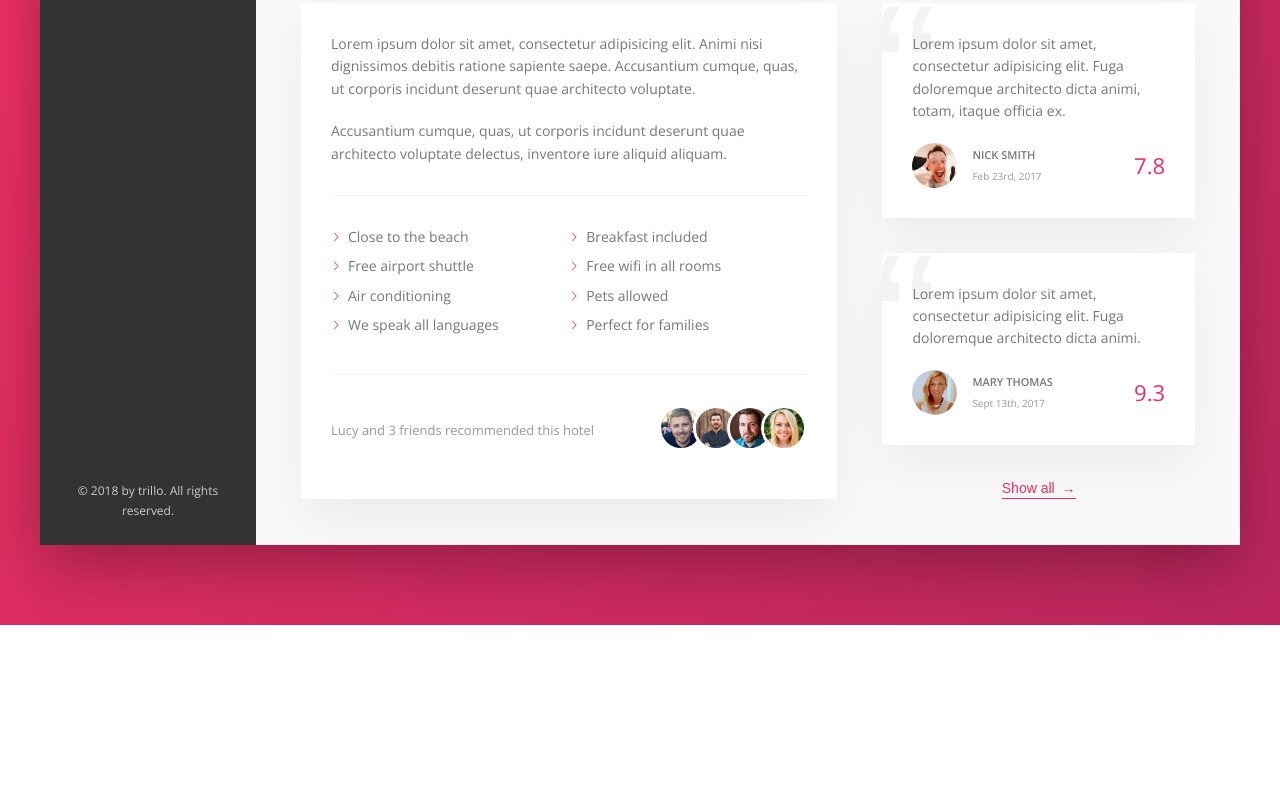
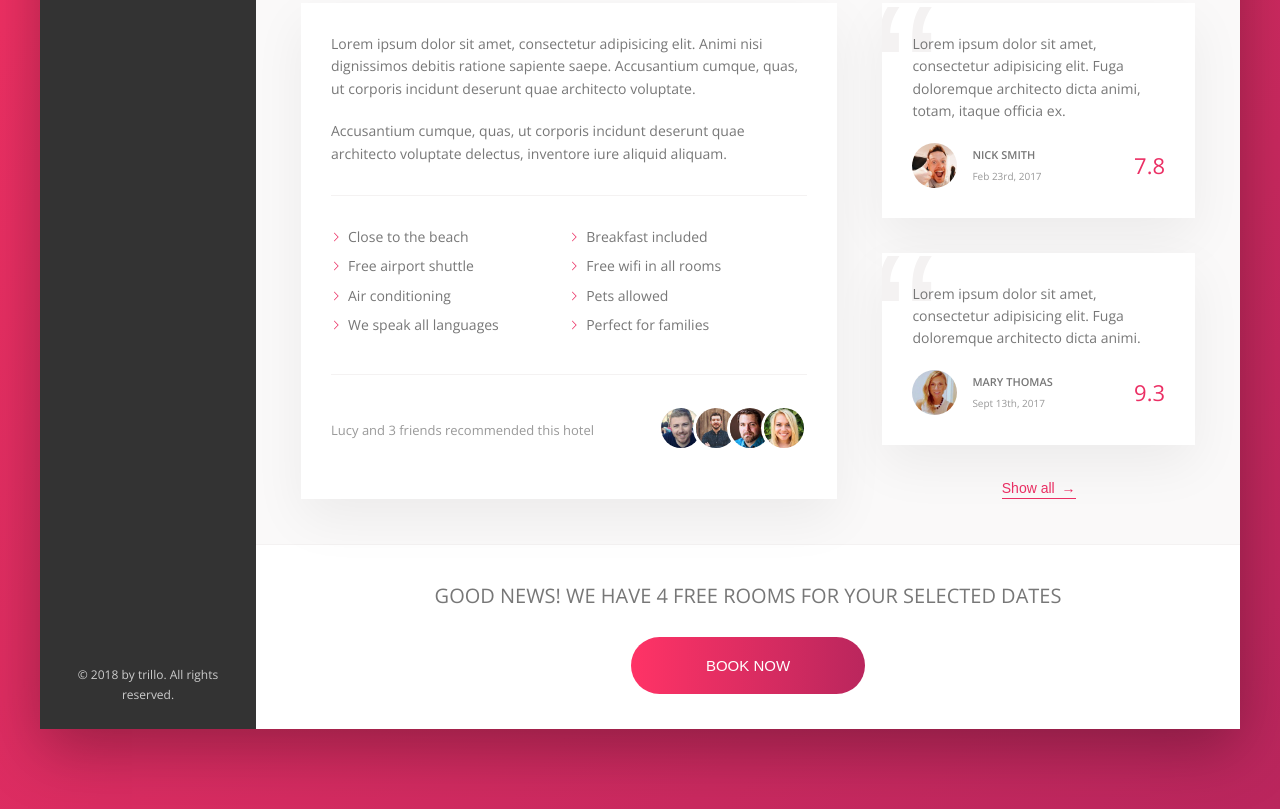
Before and after one commit to AndrzejKnit/trillo, a website: page index.html in a window 1280 px wide. Shown: the part 644-1453 px from the top of the page. Before the commit the page ends 1269 px from the top, so only its background shows below. Drawn offline with nearby package versions, Linux system fonts and the light colour scheme.

Commit message:
Lesson 85

```diff
--- a/index.html
+++ b/index.html
@@ -189,6 +189,16 @@
 
                              <button class="btn-inline">Show all <span>&rarr;</span></button>
                         </div>
+                        <div class="cta">
+                            <h2 class="cta__book-now">
+                                Good news! We have 4 free rooms for your selected dates
+                            </h2>
+                            <button class="btn">
+                                <span class="btn__visible">Book now</span>
+                                <span class="btn__invisible">Only 4 rooms left</span>
+
+                            </button>
+                        </div>
 </div>
                 </main>
             </div>
--- a/sass/_components.scss
+++ b/sass/_components.scss
@@ -459,3 +459,71 @@
         z-index: 1;
     }
 }
+
+/////////////
+// CALL TO ACTION
+
+.cta {
+    padding: 3.5rem 0;
+    text-align: center;
+
+    &__book-now {
+        font-size: 2rem;
+        font-weight: 300;
+        text-transform: uppercase;
+        margin-bottom: 2.5rem;
+    }
+}
+
+/////////////
+//
+
+.btn {
+    font-size: 1.5rem;
+    font-weight: 300;
+    text-transform: uppercase;
+    border-radius: 100px;
+    border: none;
+    background-image: linear-gradient(to right, var(--color-primary-light), var(--color-primary-dark));
+   // background-image: linear-gradient(to right, #555, #222222);
+    color: #fff;
+    position: relative;
+    overflow: hidden;
+    cursor: pointer;
+
+    & > * {
+        display: inline-block;
+        height: 100%;
+        width: 100%;
+        transition: all .2s;
+    }
+
+    &__visible {
+        padding: 2rem 7.5rem;
+    }
+
+    &__invisible {
+        position: absolute;
+        padding:  2rem 0;
+        left: 0;
+        top: -100%;
+    }
+
+    &:hover {
+        background-image: linear-gradient(to left, var(--color-primary-light), var(--color-primary-dark));
+    }
+
+    &:hover &__visible {
+        transform: translateY(100%);
+        }
+
+    &:hover &__invisible {
+            top: 0;
+        }
+
+        &:focus {
+            outline: none;
+            animation: pulsate 1s infinite;
+        }
+
+}
```
Also changed, not shown: css/style.css, 1 other file.
